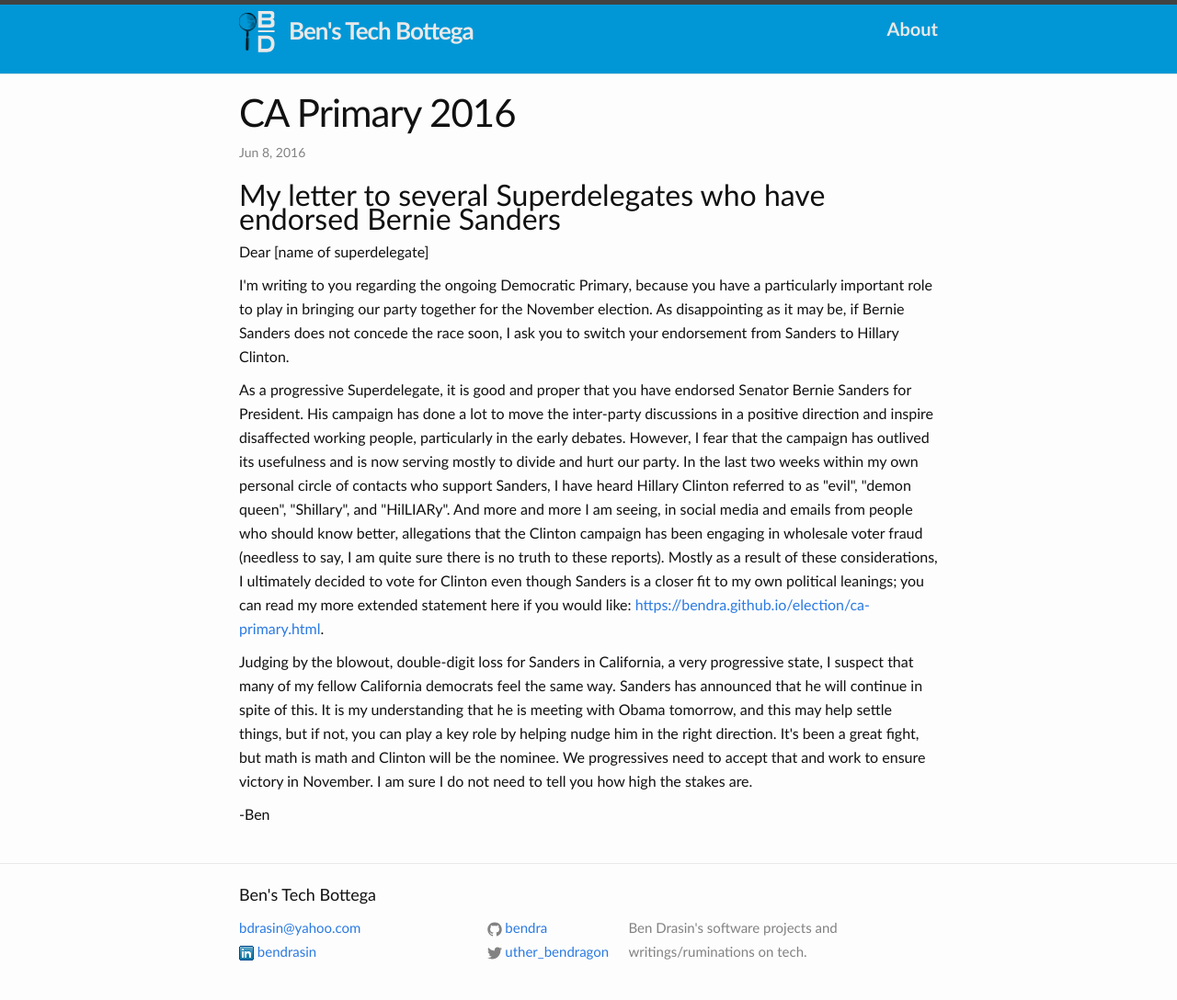
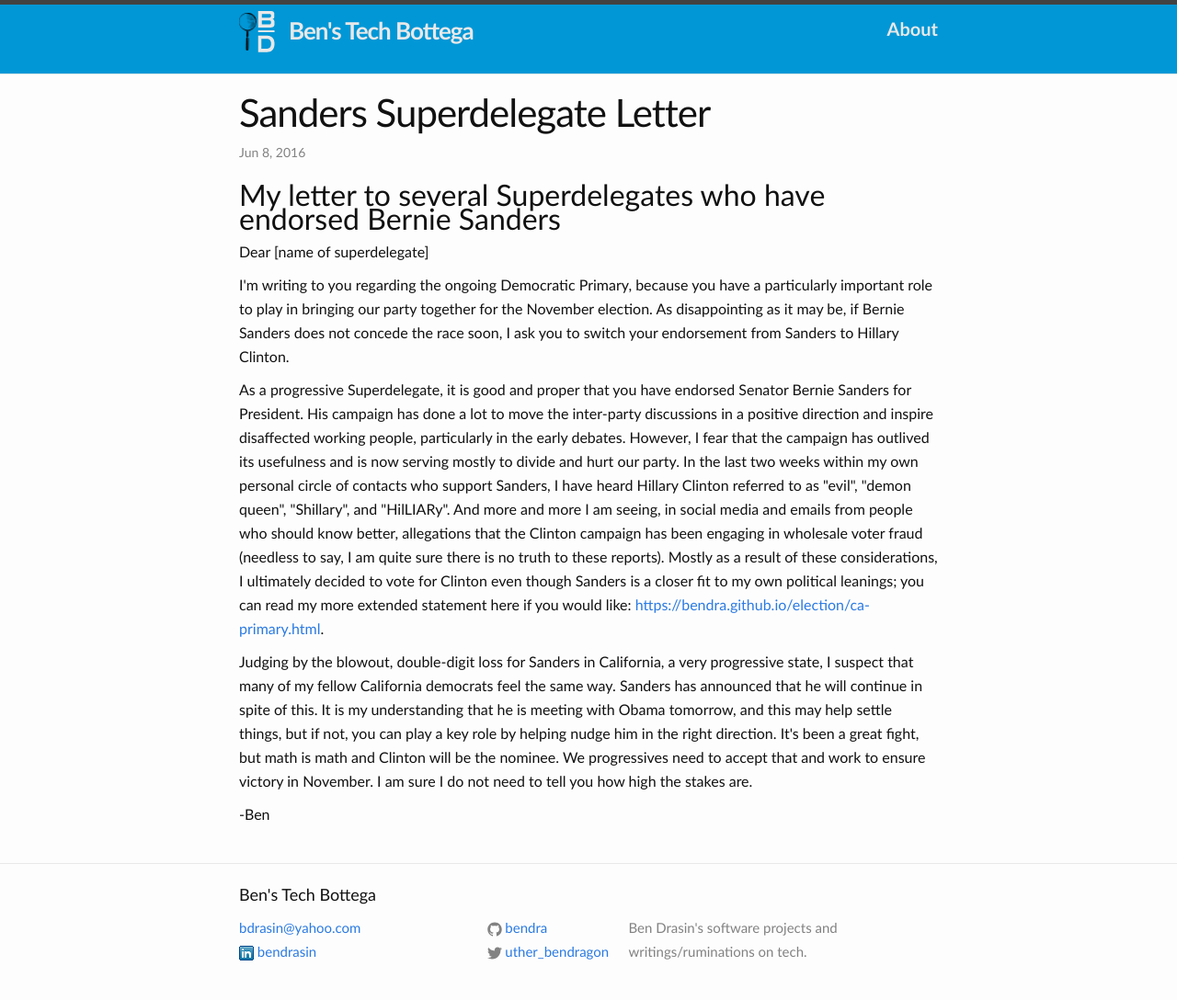
Before and after one commit to bendra/bendra.github.io, a Jekyll site: the page election/superdelegate-letter.html, which Jekyll copies as it is, in a window 1280 px wide. Shown: the whole page at 92% size. Built offline with Jekyll 4.4.1, drawn with Linux system fonts in a browser that asks for light colours; comment, search, counter and statistics services are not loaded.

Commit message:
Update superdelegate-letter.html

```diff
--- a/election/superdelegate-letter.html
+++ b/election/superdelegate-letter.html
@@ -12,7 +12,7 @@
 ">
 
     <link rel="stylesheet" href="/css/main.css">
-    <link rel="canonical" href="http://bendra.github.io/election/2016/06/05/ca-primary_2016.html">
+    <link rel="canonical" href="http://bendra.github.io/election/2016/06/08/superdelegate-letter.html">
 </head>
 
 
@@ -62,7 +62,7 @@
         <div class="post">
 
   <header class="post-header">
-    <h1 class="post-title">CA Primary 2016</h1>
+    <h1 class="post-title">Sanders Superdelegate Letter</h1>
     <p class="post-meta">Jun 8, 2016</p>
   </header>
 
```
